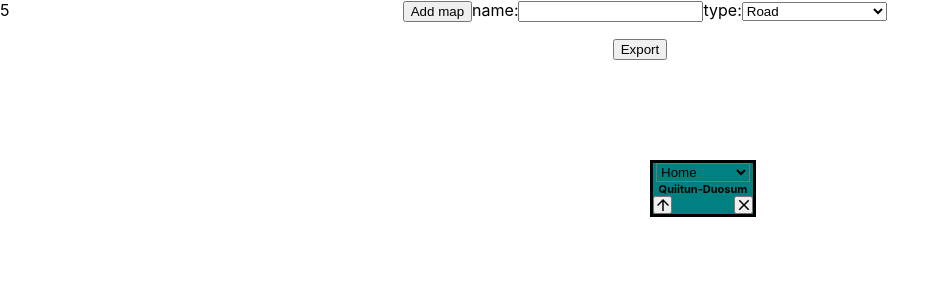
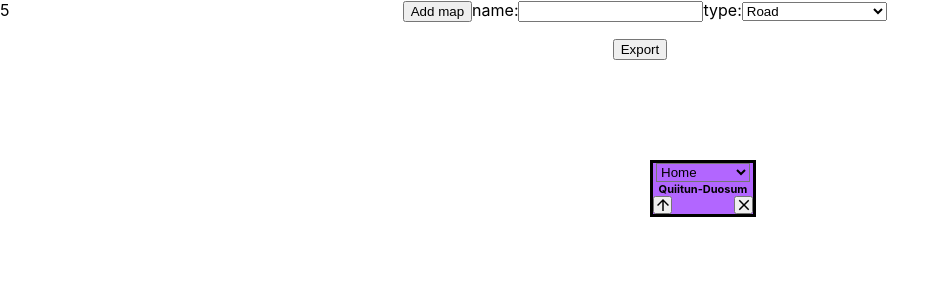
Before and after one commit to Nutarum/AlbionRoads, a React (Create React App) app: page / in a window 1280 px wide. Shown: the top 300 px of the page, without its empty margins (0-949 px from the left). Built offline with nearby package versions, Linux system fonts and the light colour scheme.

Commit message:
cambios en los colores

```diff
--- a/src/Components/AlbionMap/albionMap.js
+++ b/src/Components/AlbionMap/albionMap.js
@@ -56,6 +56,7 @@ export class AlbionMap extends React.Component {
 
     clickNewNode(){
         this.createNewNode(0,0,document.getElementById('nameInput').value,document.getElementById('maptypeSelect').value);
+        document.getElementById('nameInput').value = "";
     }
 
   createNewNode(posX, posY , name, maptype){
--- a/src/Components/Node/node.js
+++ b/src/Components/Node/node.js
@@ -20,21 +20,21 @@ export class Node extends React.Component {
 
       getRoadTypeAsColor(){
             if(this.props.maptype==0){
-                return 'teal';//home
+                return 'rgb(178, 102, 255)';//home
             }else if(this.props.maptype==1){
-                return 'pink';//road
+                return 'rgb(61, 255, 200)';//road
             }else if(this.props.maptype==2){
-                return 'purple';//road with hideouts
+                return 'rgb(32, 161, 131)';//road with hideouts
             }else if(this.props.maptype==3){
-                return 'blue';//blue
+                return 'rgb(100, 175, 255)';//blue
             }else if(this.props.maptype==4){
-                return 'Yellow';//yelow
+                return 'rgb(255, 255, 100)';//yelow
             }else if(this.props.maptype==5){
-                return 'red';//red
+                return 'rgb(255, 90, 90)';//red
             }else if(this.props.maptype==6){
-                return 'grey';//black
+                return 'rgb(125, 125, 125)';//black
             }else {
-                return 'white';
+                return 'rgb(254, 102, 255)';//undefined
             }
       }
 
```
